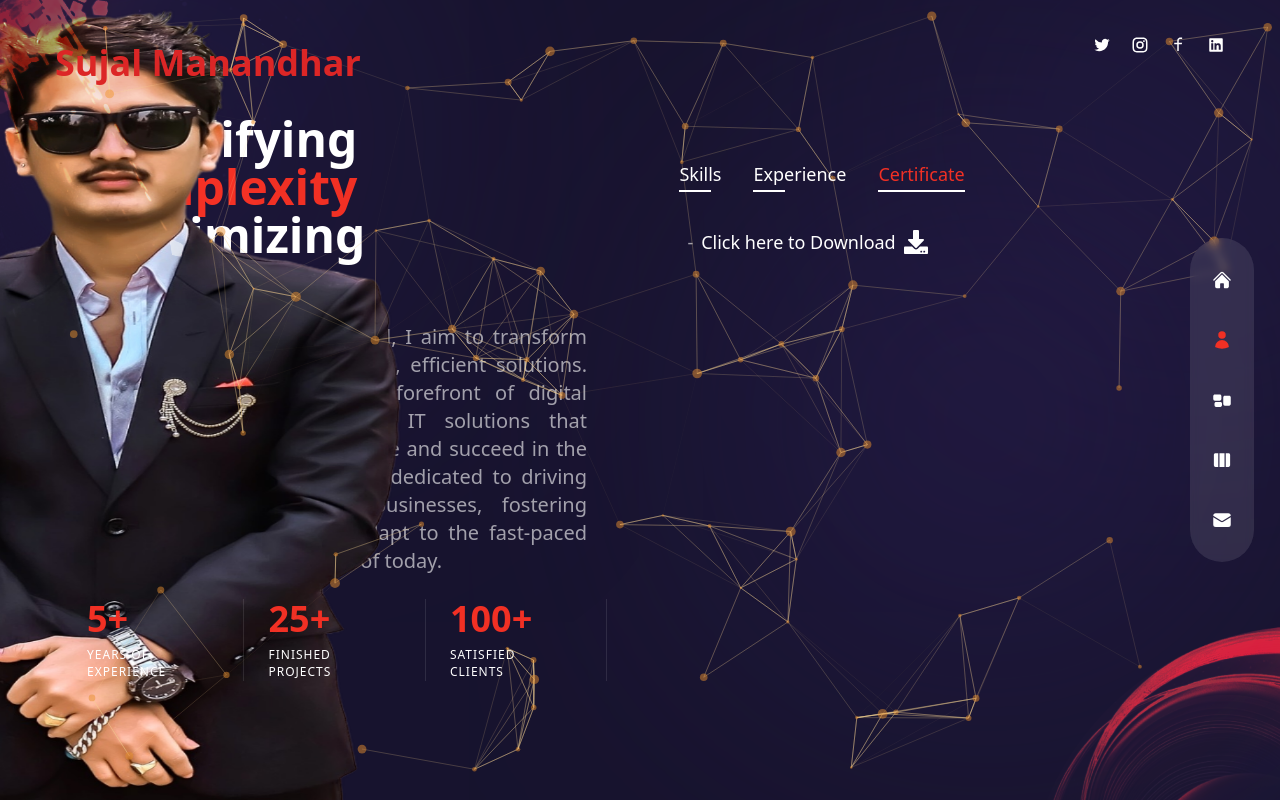
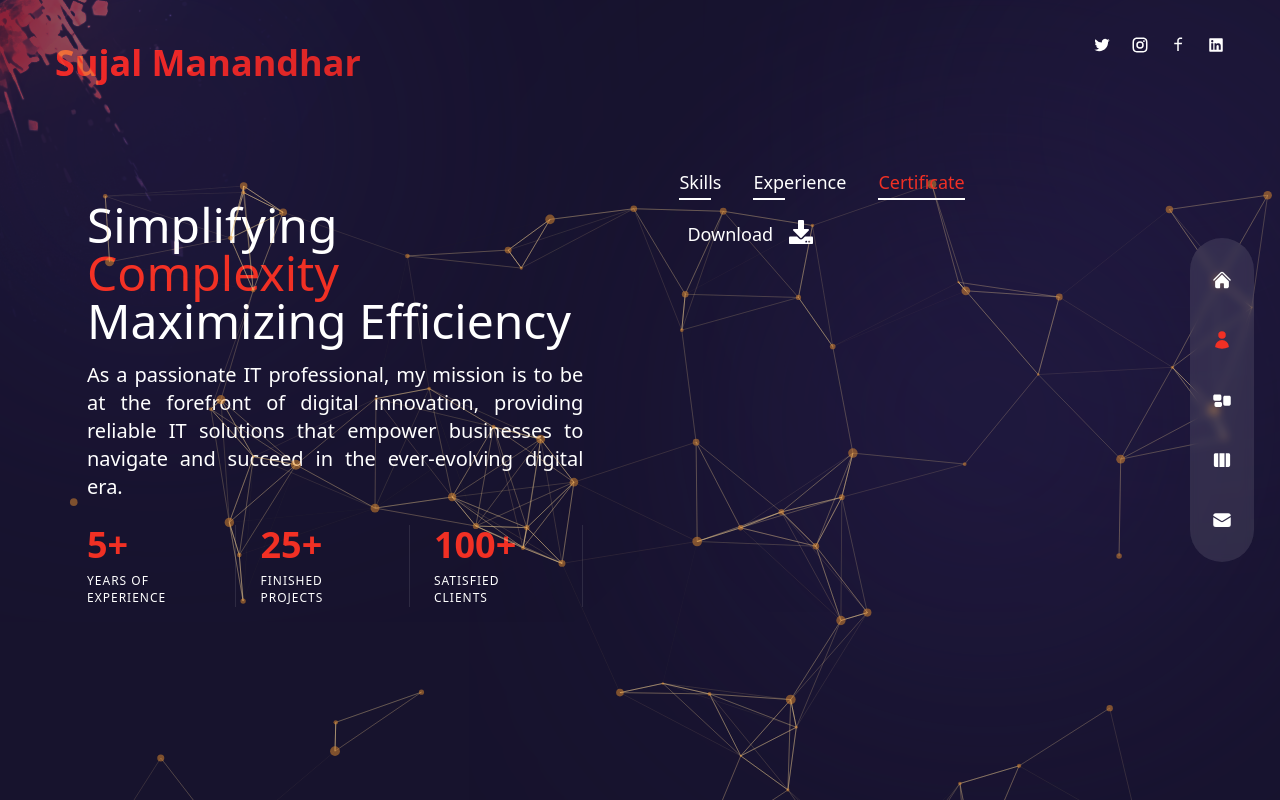
Before and after one commit to sujal-manandhar/Porfolio, a Next.js app: page /about in a window 1280 px wide. Both pictures are taken after a click on the element "Certificate". Built offline with nearby package versions, Linux system fonts and the light colour scheme.

Commit message:
service element are modified

```diff
--- a/components/Header.js
+++ b/components/Header.js
@@ -5,7 +5,7 @@ import Socials from "../components/Socials";
 
 const Header = () => {
   return (
-    <header className="absolute z-30 w-full  flex items-center px-4 sm:px-8 xl:px-0 xl:h-[90px]">
+    <header className=" z-10 w-full  flex items-center px-4 sm:px-8 xl:px-0 xl:h-[90px] fixed left-0 top-0 ">
       <div className="container mx-auto ">
         <div className="flex flex-col lg:flex-row justify-between items-center gap-y-6 py-12 sm:py-12">
           <Link href={"/"}>
@@ -15,7 +15,7 @@ const Header = () => {
             </p>
           </Link>
           {/* socials */}
-          <div className="lg:flex space-x-6 ">
+          <div className="lg:flex  space-x-6 ">
             <Socials />
           </div>
         </div>
--- a/pages/about/index.js
+++ b/pages/about/index.js
@@ -22,6 +22,8 @@ import {
 
 import { motion, useInView, useMotionValue, useSpring } from "framer-motion";
 import { fadeIn } from "../../variants";
+import Head from "next/head";
+import ParticlesContainer from "../../components/ParticlesContainer";
 
 export const aboutData = [
   {
@@ -57,33 +59,20 @@ export const aboutData = [
   {
     title: "Experience",
     info: [
-      {
-        stage: "Frontend Developer -Trion Tech Solution",
-      },
-      {
-        stage: "UI/UX Designer -Truenary Solution",
-      },
-      {
-        stage: "Software Developer - Kutumba Tech",
-      },
+      { stage: "Frontend Developer - Trion Tech Solution" },
+      { stage: "UI/UX Designer - Truenary Solution" },
+      { stage: "Software Developer - Kutumba Tech" },
     ],
   },
   {
     title: "Certificate",
     info: [
       {
-        stage: "Click here to Download", // Text for download link
-        // icons: [<FaDownload key="download" />], // Download icon
-        link: "https://drive.google.com/drive/folders/1y39T-j12uV6AzqPmWfCm5xYDNas27FaZ", // Google Drive link
+        link: "https://drive.google.com/drive/folders/1y39T-j12uV6AzqPmWfCm5xYDNas27FaZ",
       },
     ],
   },
 ];
-
-import Head from "next/head";
-import Avatar2 from "../../components/Avatar2";
-import ParticlesContainer from "../../components/ParticlesContainer";
-import Circles from "../../components/Circles";
 
 const AnimatedNumbers = ({ value }) => {
   const ref = useRef(null);
@@ -112,30 +101,20 @@ const About = () => {
   const [index, setIndex] = useState(0);
 
   return (
-    <div className="h-full relative bg-primary/30 py-32 text-center xl:text-left">
+    <div className="h-full relative  bg-primary/30 py-32 text-center xl:text-left overflow-auto ">
       <Head>
         <title>About Us</title>
         <meta name="description" content="Know about us" />
       </Head>
-      <Circles />
 
-      <motion.div
-        variants={fadeIn("right", 0.2)}
-        initial="hidden"
-        animate="show"
-        exit="hidden"
-        className="hidden xl:flex absolute bottom-0 -left-[450px]"
-      >
-        <Avatar2 />
-      </motion.div>
-      <div className="container mx-auto h-full flex flex-col items-center xl:flex-row gap-x-6">
-        <div className="text-center flex flex-col justify-center xl:text-left mx-auto px-4 sm:px-6 lg:px-8">
+      <div className="container mx-auto h-full flex flex-col sm:pt-10 pt-5  xl:flex-row gap-x-6 xl:gap-x-12 ">
+        <div className="text-center flex flex-col justify-center xl:text-left mx-auto px-4 sm:px-6 lg:px-8 xl:w-1/2">
           <motion.h2
             variants={fadeIn("right", 0.2)}
             initial="hidden"
             animate="show"
             exit="hidden"
-            className="h2 text-3xl sm:text-4xl sm:mt-7 xl:text-5xl mb-4"
+            className="text-2xl sm:text-3xl xl:text-5xl mb-4 text-white"
           >
             Simplifying <span className="text-accent">Complexity</span>{" "}
             Maximizing Efficiency
@@ -145,23 +124,21 @@ const About = () => {
             initial="hidden"
             animate="show"
             exit="hidden"
-            className="text-justify max-w-[500px] mx-auto xl:mx-0 mb-12 xl:mb-6 px-2 xl:px-0 text-lg sm:text-xl font-normal"
+            className="text-justify max-w-[500px] mx-auto xl:mx-0 mb-6 xl:mb-6 px-2 xl:px-0 text-lg sm:text-xl font-normal text-white"
           >
-            As a passionate IT professional, I aim to transform complex
-            challenges into simple, efficient solutions. My mission is to be at
-            the forefront of digital innovation, providing reliable IT solutions
+            As a passionate IT professional, my mission is to be at the
+            forefront of digital innovation, providing reliable IT solutions
             that empower businesses to navigate and succeed in the ever-evolving
-            digital era. I am dedicated to driving digital transformation for
-            businesses, fostering growth, and helping them adapt to the
-            fast-paced technological advancements of today.
+            digital era.
           </motion.p>
+
           {/* counters */}
           <motion.div
             variants={fadeIn("right", 0.6)}
             initial="hidden"
             animate="show"
             exit="hidden"
-            className="hidden md:flex md:max-w-xl xl:max-w-none mx-auto xl:mx-0 mb-8"
+            className="md:flex md:max-w-xl xl:max-w-none mx-auto xl:mx-0 mb-8"
           >
             <div className="flex flex-1 xl:gap-x-6">
               <div className="relative flex-1 after:w-[1px] after:h-full after:bg-white/10 after:absolute after:top-0 after:right-0">
@@ -191,16 +168,17 @@ const About = () => {
             </div>
           </motion.div>
         </div>
-        {/* info */}
         <ParticlesContainer />
+
+        {/* Info Section */}
         <motion.div
           variants={fadeIn("left", 0.4)}
           initial="hidden"
           animate="show"
           exit="hidden"
-          className="flex flex-col w-full xl:max-w-[48%] h-[480px] px-4"
+          className="flex flex-col w-full xl:max-w-[48%] h-auto px-4"
         >
-          <div className="flex gap-x-4 xl:gap-x-8 mx-auto xl:mx-0 mb-4 font-normal">
+          <div className="flex justify-center xl:justify-start gap-x-4  xl:gap-x-8 mx-auto xl:mx-0 mb-4 font-normal">
             {aboutData.map((item, itemIndex) => {
               return (
                 <div
@@ -209,7 +187,7 @@ const About = () => {
                     index === itemIndex &&
                     "text-accent after:w-[100%] after:bg-accent after:transition-all after:duration-300"
                   }
-                  cursor-pointer capitalize xl:text-lg relative after:w-8 after:h-[2px] after:bg-white after:absolute after:-bottom-1 after:left-0`}
+                  cursor-pointer capitalize xl:text-lg relative after:w-8 after:h-[2px] after:bg-white after:absolute after:-bottom-1 after:left-0 z-10`}
                   onClick={() => setIndex(itemIndex)}
                 >
                   {item.title}
@@ -217,42 +195,39 @@ const About = () => {
               );
             })}
           </div>
-          <div className="py-2 xl:py-6 flex xl:text-lg flex-col gap-y-2 xl:gap-y-4 items-center xl:items-start">
+
+          <div className="py-2  flex xl:text-lg flex-col gap-y-2 xl:gap-y-4 items-center xl:items-start">
             {aboutData[index].info.map((item, itemIndex) => {
               return (
                 <div
                   key={itemIndex}
-                  className="flex-1 xl:text-lg flex flex-col md:flex-row max-w-max gap-x-2 items-center text-white/60"
+                  className="flex-1 xl:text-lg flex flex-col md:flex-row max-w-max gap-x-2 items-center text-white z-30"
                 >
-                  <div className="font-light xl:text-lg">{item.title}</div>
-                  <div className="hidden md:flex">-</div>
-                  <div className="xl:text-lg text-white font-normal mt-4 md:mt-0 ">
-                    {item.stage}
-                  </div>
+                  <div className=" xl:text-lg">{item.stage}</div>
+
+                  {item.icons && (
                     <div className="flex gap-x-4 mt-2 md:mt-0">
-                    {item.icons &&
-                      item.icons.map((icon, iconIndex) => {
-                        return (
+                      {item.icons.map((icon, iconIndex) => (
                         <div
                           key={iconIndex}
-                            className={`text-2xl ml-2 text-white hover:text-red-700 cursor-pointer`}
+                          className="text-2xl ml-2 text-white hover:text-red-700 cursor-pointer transition-colors duration-700 "
                         >
                           {icon}
                         </div>
-                        );
-                      })}
-                    {/* Ensure the download section is only rendered once */}
+                      ))}
+                    </div>
+                  )}
                   {item.link && (
                     <a
                       href={item.link}
-                        target="https://drive.google.com/drive/folders/1y39T-j12uV6AzqPmWfCm5xYDNas27FaZ" // Ensure the link opens in a new tab
+                      target="_blank"
                       rel="noopener noreferrer"
-                        className="text-white text-lg flex items-center gap-2 mt-4 md:mt-0 hover:text-accent"
+                      className="text-white text-lg flex text-center gap-4  md:mt-0 hover:text-accent"
                     >
-                        <FaDownload className=" cursor-pointer text-2xl" />
+                      Download
+                      <FaDownload className="text-2xl" />
                     </a>
                   )}
-                  </div>
                 </div>
               );
             })}
--- a/pages/services/index.js
+++ b/pages/services/index.js
@@ -29,17 +29,25 @@ import Head from "next/head";
 
 const Services = () => {
   return (
-    <div className="h-full bg-primary/30 py-36 flex items-center">
+    <section className="h-full bg-primary/30 py-36 flex items-center xl:items-baseline">
       <Head>
         <title>Services</title>
         <meta
           name="description"
           content="Discover the IT services we offer, including branding, graphic design, and web development."
         />
+        {/* Additional SEO Meta Tags */}
+        <meta property="og:title" content="Our Services" />
+        <meta
+          property="og:description"
+          content="Discover the IT services we offer, including branding, graphic design, and web development."
+        />
+        <meta property="og:image" content="your-image-url.jpg" />
+        <meta property="og:url" content="your-page-url.com" />
       </Head>
-      <div className="container mx-auto">
+      <div className="container  mx-auto">
         <div className="flex flex-col xl:flex-row gap-x-8">
-          <div className="text-center flex xl:w-[30vw] flex-col lg:text-left mb-4 xl:mb-0">
+          <div className="text-center md:items-center flex xl:w-[30vw] flex-col lg:text-left mb-4 xl:mb-0">
             <motion.h2
               variants={fadeIn("up", 0.2)}
               initial="hidden"
@@ -75,7 +83,7 @@ const Services = () => {
         </div>
       </div>
       <Bulb />
-    </div>
+    </section>
   );
 };
 
```
Also changed, not shown: components/ServiceSlider.js (+68 -28 lines), pages/index.js (+7 -7 lines), 1 other file (tests, documents, lock files or other folders). Lines whose indentation alone changed are shown as unchanged.
